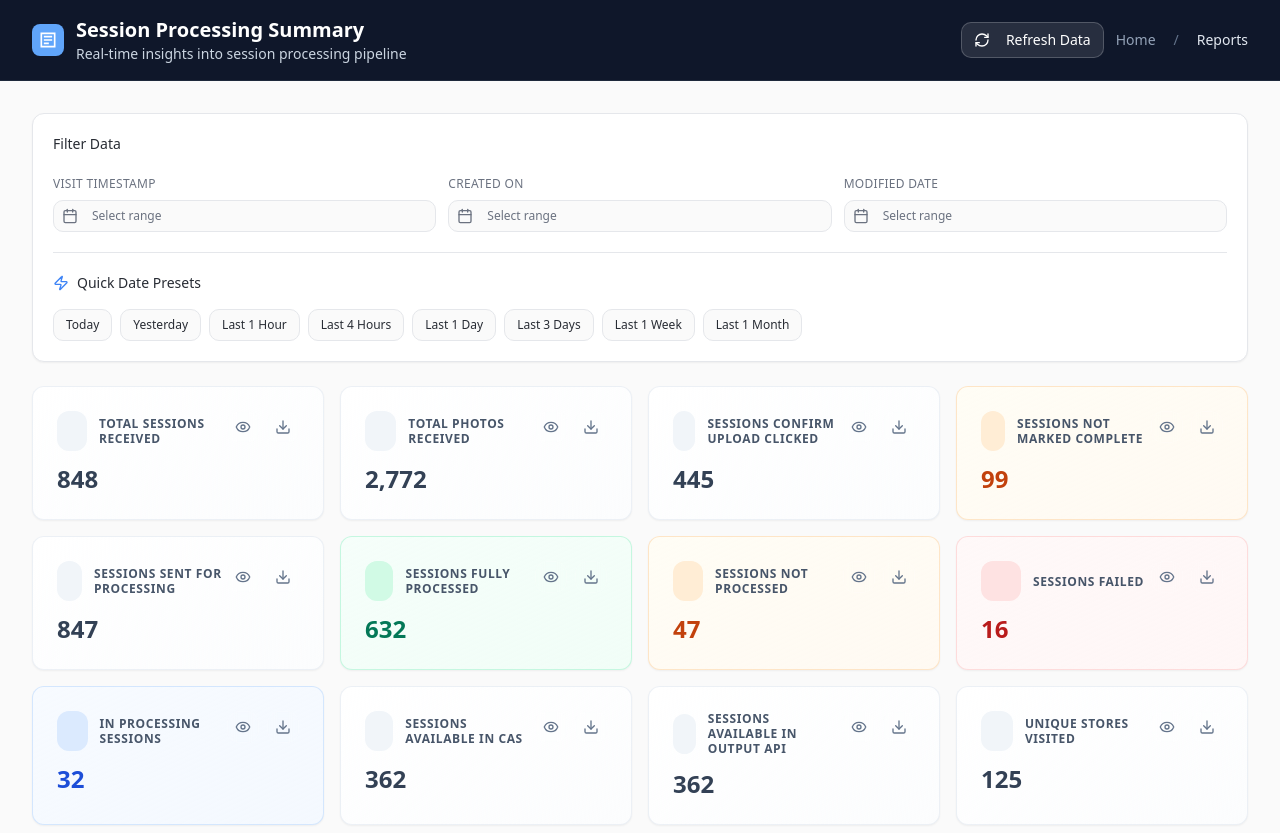
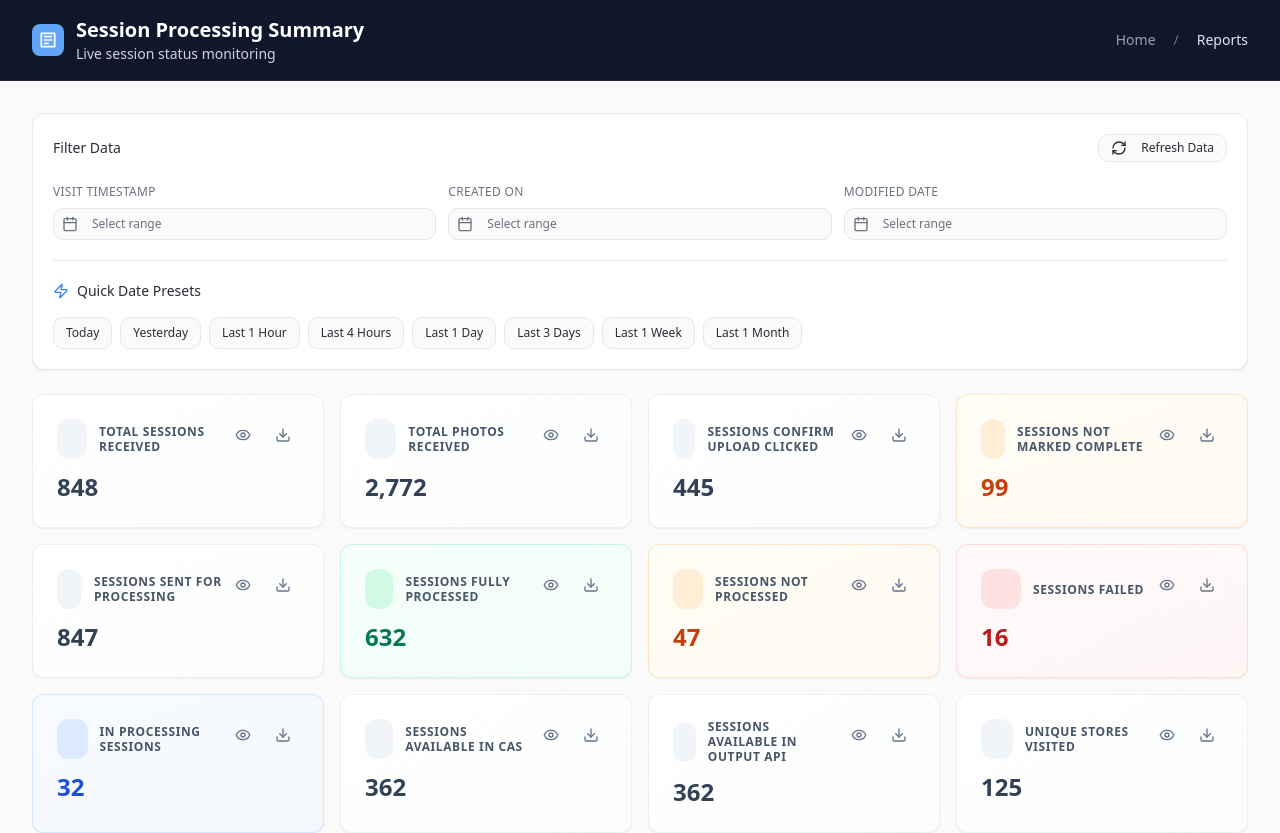
Before and after one commit to jatindeepkharbanda/django-session-processing-summary, a React (Vite) app: page /session-processing in a window 1280 px wide. Shown: the top 833 px of the page. Built offline with nearby package versions, Linux system fonts and the light colour scheme.

Commit message:
Refactor header and refresh button
Updated the header title to "Live session status monitoring" and relocated the "Refresh Data" button to the top right of the Filter Data tile.

```diff
--- a/src/components/CombinedFilterBar.tsx
+++ b/src/components/CombinedFilterBar.tsx
@@ -6,7 +6,7 @@ import { Card, CardContent } from '@/components/ui/card';
 import { Badge } from '@/components/ui/badge';
 import { Dialog, DialogContent, DialogHeader, DialogTitle, DialogDescription } from '@/components/ui/dialog';
 import { Separator } from '@/components/ui/separator';
-import { CalendarIcon, X, Zap } from 'lucide-react';
+import { CalendarIcon, X, Zap, RefreshCw } from 'lucide-react';
 import { format, addDays, addHours, startOfDay, endOfDay, subDays, subHours, subWeeks, subMonths } from 'date-fns';
 import { cn } from '@/lib/utils';
 import type { DateRange } from 'react-day-picker';
@@ -21,6 +21,8 @@ interface FilterState {
 interface CombinedFilterBarProps {
   filters: FilterState;
   onFilterChange: (filters: FilterState) => void;
+  onRefreshData?: () => void;
+  isRefreshing?: boolean;
 }
 
 interface DateRangePickerProps {
@@ -99,7 +101,7 @@ const DateRangePicker: React.FC<DateRangePickerProps> = ({ label, value, onChang
   );
 };
 
-const CombinedFilterBar: React.FC<CombinedFilterBarProps> = ({ filters, onFilterChange }) => {
+const CombinedFilterBar: React.FC<CombinedFilterBarProps> = ({ filters, onFilterChange, onRefreshData, isRefreshing = false }) => {
   const [isDialogOpen, setIsDialogOpen] = useState(false);
   const [selectedPreset, setSelectedPreset] = useState<{ label: string; getValue: () => { from: Date; to: Date } } | null>(null);
   const { toast } = useToast();
@@ -341,6 +343,19 @@ const CombinedFilterBar: React.FC<CombinedFilterBarProps> = ({ filters, onFilter
             <div className="space-y-4">
               <div className="flex items-center justify-between">
                 <h2 className="text-sm font-medium text-foreground">Filter Data</h2>
+                <div className="flex items-center space-x-2">
+                  {onRefreshData && (
+                    <Button
+                      variant="outline"
+                      size="sm"
+                      onClick={onRefreshData}
+                      disabled={isRefreshing}
+                      className="h-7 px-3 text-xs hover:bg-primary hover:text-primary-foreground disabled:opacity-50"
+                    >
+                      <RefreshCw className={cn("h-3 w-3 mr-1.5", isRefreshing && "animate-spin")} />
+                      {isRefreshing ? "Refreshing..." : "Refresh Data"}
+                    </Button>
+                  )}
                   {hasActiveFilters && (
                     <Button
                       variant="ghost"
@@ -352,6 +367,7 @@ const CombinedFilterBar: React.FC<CombinedFilterBarProps> = ({ filters, onFilter
                       Clear All
                     </Button>
                   )}
+                </div>
               </div>
 
               <div className="grid grid-cols-3 gap-3">
--- a/src/pages/SessionProcessingSummary.tsx
+++ b/src/pages/SessionProcessingSummary.tsx
@@ -130,23 +130,12 @@ const SessionProcessingSummary = () => {
                 </div>
                 <div>
                   <h1 className="text-xl font-semibold text-white">Session Processing Summary</h1>
-                  <p className="text-sm text-slate-300">Real-time insights into session processing pipeline</p>
+                  <p className="text-sm text-slate-300">Live session status monitoring</p>
                 </div>
               </div>
             </div>
 
             <div className="flex items-center space-x-3">
-              <Button
-                variant="outline"
-                size="sm"
-                onClick={handleRefreshData}
-                disabled={isRefreshing}
-                className="bg-white/10 border-white/20 text-white hover:bg-white/20 hover:text-white disabled:opacity-50"
-              >
-                <RefreshCw className={cn("h-4 w-4 mr-2", isRefreshing && "animate-spin")} />
-                {isRefreshing ? "Refreshing..." : "Refresh Data"}
-              </Button>
-
               <Breadcrumb>
                 <BreadcrumbList>
                   <BreadcrumbItem>
@@ -169,7 +158,12 @@ const SessionProcessingSummary = () => {
 
       <div className="mx-auto max-w-7xl px-8 py-8 space-y-6">
         {/* Combined Filters */}
-        <CombinedFilterBar filters={filters} onFilterChange={handleFilterChange} />
+        <CombinedFilterBar
+          filters={filters}
+          onFilterChange={handleFilterChange}
+          onRefreshData={handleRefreshData}
+          isRefreshing={isRefreshing}
+        />
 
         {/* KPI Cards Grid */}
         <div className="grid grid-cols-1 md:grid-cols-2 lg:grid-cols-3 xl:grid-cols-4 gap-4">
```
Lines whose indentation alone changed are shown as unchanged.
